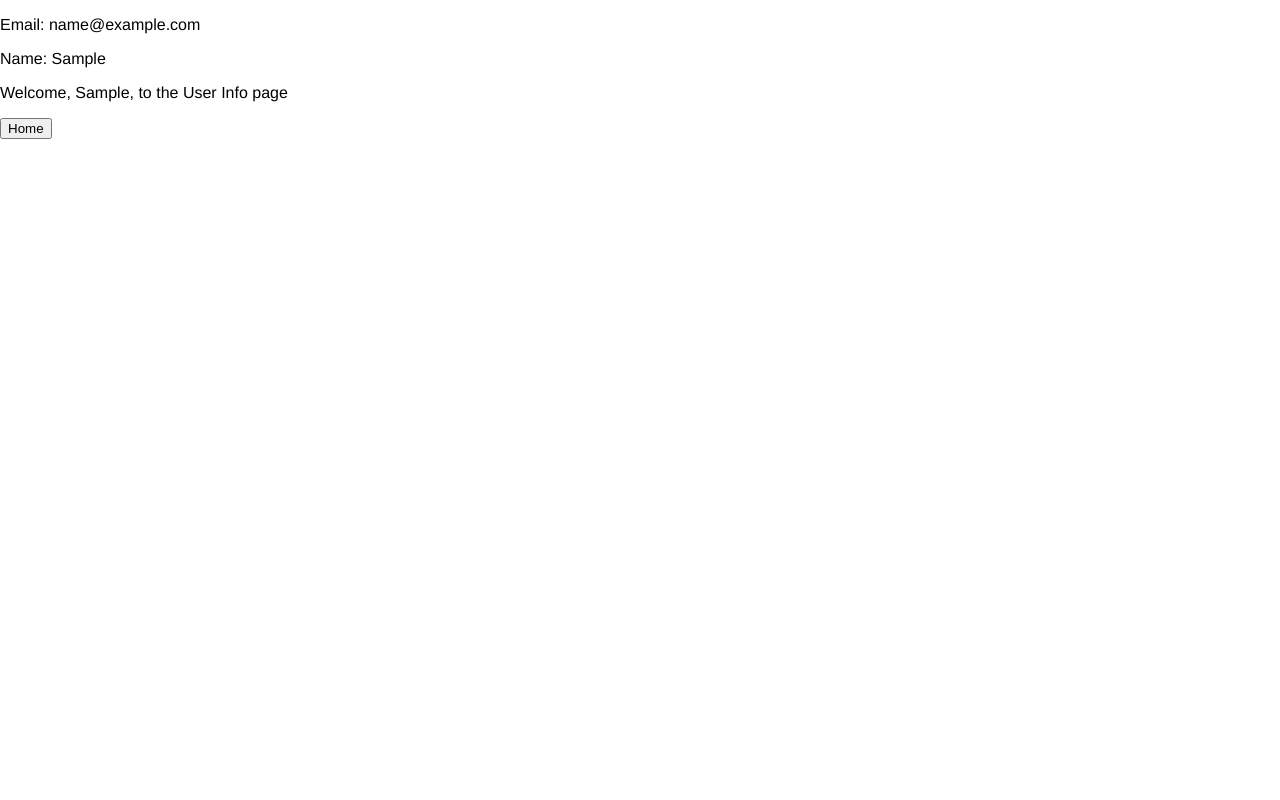
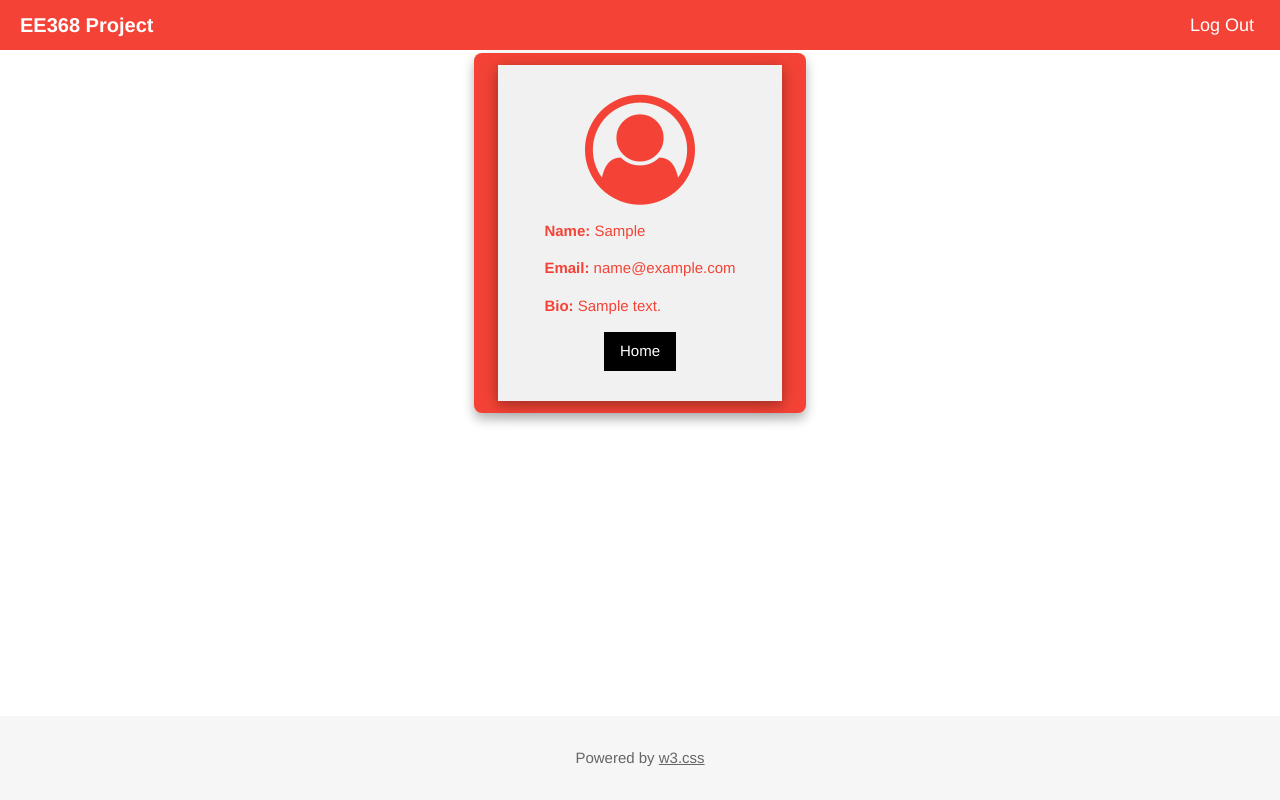
Before and after one commit to Granocn/EE368Project, a Flask app: template templates/userInfo.html in a window 1280 px wide. Run offline with Flask 3, Linux system fonts and the light colour scheme; the template is opened without the code that fills it: most values are stand-ins (such as "Sample title", 1, 10 or a date in 2020).

Commit message:
Update userInfo.html

```diff
--- a/templates/userInfo.html
+++ b/templates/userInfo.html
@@ -1,28 +1,70 @@
 <!DOCTYPE html>
 <html lang="en">
 <head>
-    <meta charset="UTF-8">
-    <link href="../static/style.css" rel="stylesheet" type="text/css">
-    <title>User Info</title>
+  <title>User Info</title>
+  <meta charset="UTF-8">
+  <meta name="viewport" content="width=device-width, initial-scale=1">
+  <!-- W3.CSS framework -->
+  <link rel="stylesheet" href="https://www.w3schools.com/w3css/4/w3.css">
+  <!-- Google Fonts -->
+  <link rel="stylesheet" href="https://fonts.googleapis.com/css?family=Lato">
+  <link rel="stylesheet" href="https://fonts.googleapis.com/css?family=Montserrat">
+  <!-- Font Awesome -->
+  <link rel="stylesheet" href="https://cdnjs.cloudflare.com/ajax/libs/font-awesome/4.7.0/css/font-awesome.min.css">
+  <!-- Custom CSS -->
+  <link href="../static/style.css" rel="stylesheet" type="text/css">
+
 </head>
 <body>
-<div id="element1">
-    <p>Email: {{userEmail}}</p>
-    <p>Name: {{userVar}}</p>
-    <p>Welcome, {{userVar}}, to the User Info page</p>
+
+  <!-- Navbar -->
+  <div class="navbar">
+    <a href="/">EE368 Project</a>
+    <form method="post">
+      <button type="submit" name="logout" value="Logout" class="logout-btn">Log Out</button>
+    </form>
+  </div>
+
+<!-- Main Content -->
+<div class="content">
+  <!-- Outer Card - Adds color/depth -->
+  <div class="w3-card-4 w3-red w3-padding-large w3-round outer-card" style="max-width: 700px; margin-top: -150px;">
+    <!-- Inner User Info Card -->
+    <div class="w3-card-4 w3-light-grey w3-text-red login-form" style="padding: 30px;">
+      <!-- Account Icon -->
+      <div class="w3-center">
+        <i class="fa fa-user-circle-o w3-text-red" style="font-size: 110px;"></i> <!-- Slightly bigger icon -->
+      </div>
+
+      <!-- User Details -->
+      <div class="w3-container">
+        <p><strong>Name:</strong> {{ userVar }}</p>
+        <p><strong>Email:</strong> {{ userEmail }}</p>
+        <p><strong>Bio:</strong>
+          {% if userBio %}
+            {{ userBio }}
+          {% else %}
+            No bio available
+          {% endif %}
+        </p>
+      </div>
+
+      <!-- Home Button -->
+      <div class="w3-center">
+        <form method="post">
+          <button type="submit" name="homePage" value="Home" class="w3-button w3-black w3-hover-opacity">
+            Home
+          </button>
+        </form>
+      </div>
+    </div>
+  </div>
 </div>
 
-<div id="element2" class="container">
-
-        <form method="post">
-<!--{#            <button name="login" >Login</button>#}-->
-<!--{#            <button name="signup" >Signup</button>#}-->
-            <input type="submit" value="Home" name="homePage" >
-
-
-        </form>
-
-    </div>
+  <!-- Footer -->
+  <footer class="w3-container w3-center w3-opacity w3-light-grey w3-padding-16">
+    <p>Powered by <a href="https://www.w3schools.com/w3css/" target="_blank">w3.css</a></p>
+  </footer>
 
 </body>
 </html>
```
